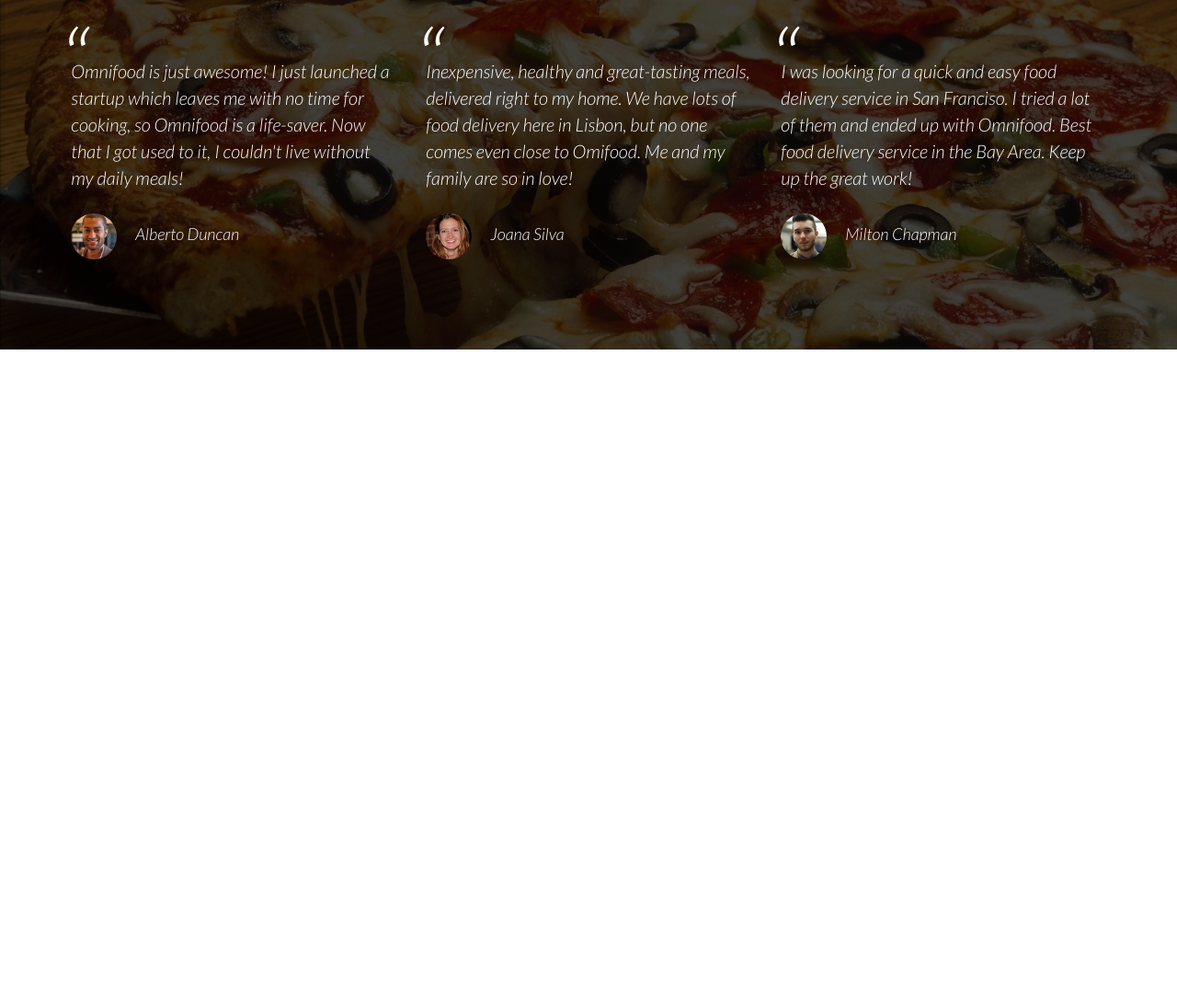
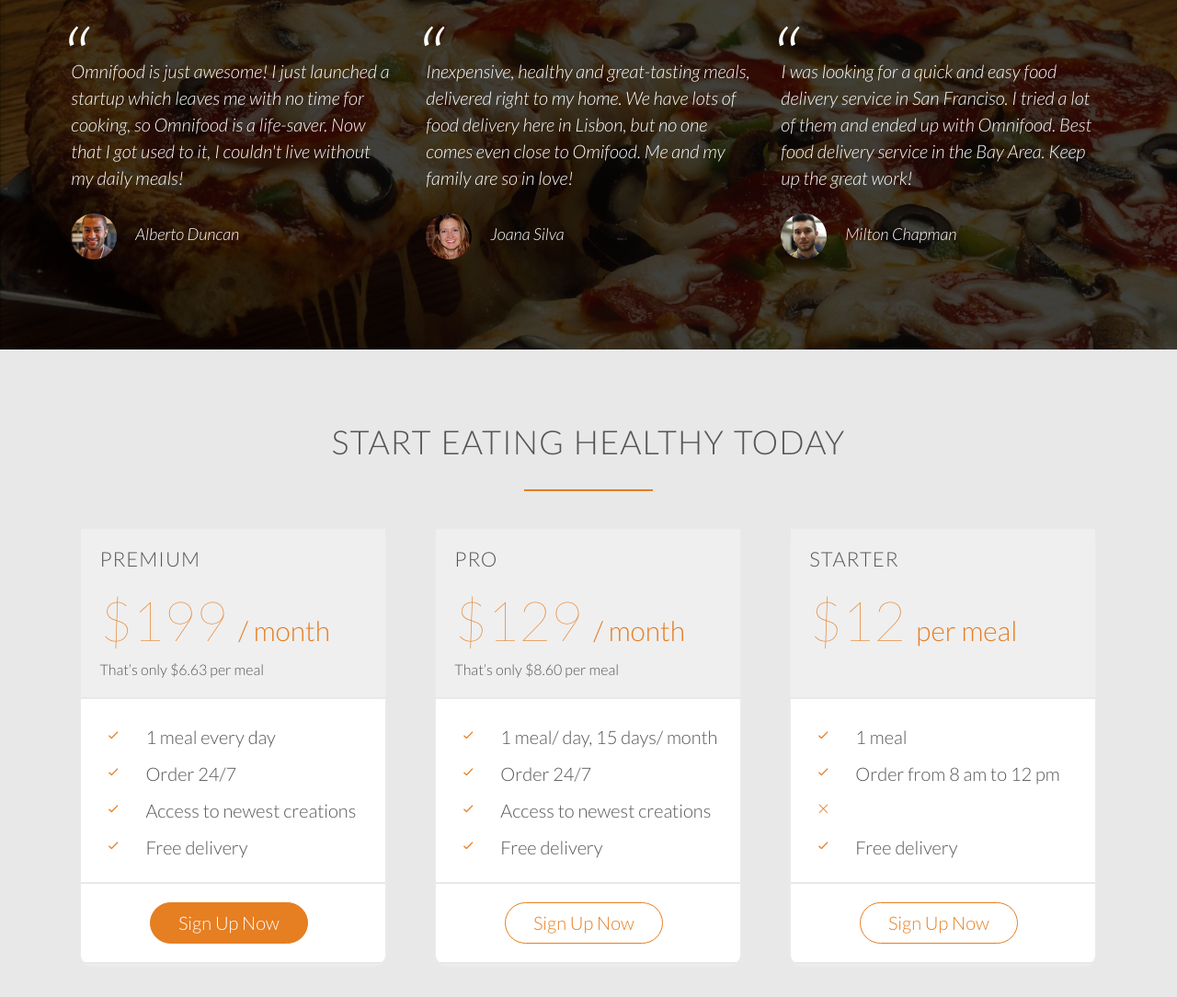
Before and after one commit to trungvuh/Healthy_Kitchen, a plain HTML site: page index.html in a window 1280 px wide. Shown: the part 3564-4648 px from the top of the page at 92% size. Before the commit the page ends 3944 px from the top, so only its background shows below. Drawn offline with Linux system fonts and the light colour scheme; files whose address does not match are found by name.

Commit message:
Add meal plans

```diff
--- a/index.html
+++ b/index.html
@@ -187,15 +187,15 @@
                     <img src="resources/img/san-francisco.jpg" alt="San Francisco">
                     <h3>San Francisco</h3>
                     <div class="city-feature">
-                        <i class="ion-ios-person"></i>
+                        <i class="ion-ios-person icon-small"></i>
                         3700+ happy eaters
                     </div>
                     <div class="city-feature">
-                        <i class="ion-ios-star"></i>
+                        <i class="ion-ios-star icon-small"></i>
                         160+ top chefs
                     </div>
                     <div class="city-feature">
-                        <i class="ion-social-twitter"></i>
+                        <i class="ion-social-twitter icon-small"></i>
                         <a href="#">@lunchplan_sf</a>
                     </div>
                 </div>
@@ -203,15 +203,15 @@
                     <img src="resources/img/la.jpg" alt="San Francisco">
                     <h3>Los Angeles</h3>
                     <div class="city-feature">
-                        <i class="ion-ios-person"></i>
+                        <i class="ion-ios-person icon-small"></i>
                         2300+ happy eaters
                     </div>
                     <div class="city-feature">
-                        <i class="ion-ios-star"></i>
+                        <i class="ion-ios-star icon-small"></i>
                         110+ top chefs
                     </div>
                     <div class="city-feature">
-                        <i class="ion-social-twitter"></i>
+                        <i class="ion-social-twitter icon-small"></i>
                         <a href="#">@lunchplan_la</a>
                     </div>
                 </div>
@@ -219,15 +219,15 @@
                     <img src="resources/img/london.jpg" alt="San Francisco">
                     <h3>Tokyo</h3>
                     <div class="city-feature">
-                        <i class="ion-ios-person"></i>
+                        <i class="ion-ios-person icon-small"></i>
                         1600+ happy eaters
                     </div>
                     <div class="city-feature">
-                        <i class="ion-ios-star"></i>
+                        <i class="ion-ios-star icon-small"></i>
                         120+ top chefs
                     </div>
                     <div class="city-feature">
-                        <i class="ion-social-twitter"></i>
+                        <i class="ion-social-twitter icon-small"></i>
                         <a href="#">@lunchplan_jp</a>
                     </div>
                 </div>
@@ -235,15 +235,15 @@
                     <img src="resources/img/saigon.jpeg" alt="San Francisco">
                     <h3>Ho Chi Minh</h3>
                     <div class="city-feature">
-                        <i class="ion-ios-person"></i>
+                        <i class="ion-ios-person icon-small"></i>
                         1200+ happy eaters
                     </div>
                     <div class="city-feature">
-                        <i class="ion-ios-star"></i>
+                        <i class="ion-ios-star icon-small"></i>
                         80+ top chefs
                     </div>
                     <div class="city-feature">
-                        <i class="ion-social-twitter"></i>
+                        <i class="ion-social-twitter icon-small"></i>
                         <a href="#">@lunchplan_vn</a>
                     </div>
                 </div>
@@ -277,21 +277,104 @@
            </div>
         </section>
 
+        <!--     Sixth Section - Meal Plans     -->
+        <section class="section-plans">
+            <div class="row">
+                <h2>Start eating healthy today</h2>
+            </div>
+            <div class="row">
+                <div class="col span-1-of-3">
+                    <div class="plan-box">
+                        <div>
+                            <h3>Premium</h3>
+                            <p class="plan-price">$199 <span>/ month</span></p>
+                            <p class="plan-price-meal">That’s only $6.63 per meal</p>
+                        </div>
+                        <div>
+                            <ul>
+                                <li><i class="ion-ios-checkmark-empty icon-small"></i>1 meal every day</li>
+                                <li><i class="ion-ios-checkmark-empty icon-small"></i>Order 24/7</li>
+                                <li><i class="ion-ios-checkmark-empty icon-small"></i>Access to newest creations</li>
+                                <li><i class="ion-ios-checkmark-empty icon-small"></i>Free delivery</li>
+                            </ul>
+                        </div>
+                        <div>
+                            <a href="#" class="btn btn-full">Sign Up Now</a>
+                        </div>
+                    </div>
+                </div>
+                <div class="col span-1-of-3">
+                    <div class="plan-box">
+                        <div>
+                            <h3>Pro</h3>
+                            <p class="plan-price">$129 <span>/ month</span></p>
+                            <p class="plan-price-meal">That’s only $8.60 per meal</p>
+                        </div>
+                        <div>
+                            <ul>
+                                <li><i class="ion-ios-checkmark-empty icon-small"></i>1 meal/ day, 15 days/ month</li>
+                                <li><i class="ion-ios-checkmark-empty icon-small"></i>Order 24/7</li>
+                                <li><i class="ion-ios-checkmark-empty icon-small"></i>Access to newest creations</li>
+                                <li><i class="ion-ios-checkmark-empty icon-small"></i>Free delivery</li>
+                            </ul>
+                        </div>
+                        <div>
+                            <a href="#" class="btn btn-ghost">Sign Up Now</a>
+                        </div>
+                    </div>
+                </div>
+                <div class="col span-1-of-3">
+                    <div class="plan-box">
+                        <div>
+                            <h3>Starter</h3>
+                            <p class="plan-price">$12 <span>per meal</span></p>
+                            <p class="plan-price-meal">&nbsp;</p>
+                        </div>
+                        <div>
+                            <ul>
+                                <li><i class="ion-ios-checkmark-empty icon-small"></i>1 meal</li>
+                                <li><i class="ion-ios-checkmark-empty icon-small"></i>Order from 8 am to 12 pm</li>
+                                <li><i class="ion-ios-close-empty icon-small"></i></li>
+                                <li><i class="ion-ios-checkmark-empty icon-small"></i>Free delivery</li>
+                            </ul>
+                        </div>
+                        <div>
+                            <a href="#" class="btn btn-ghost">Sign Up Now</a>
+                        </div>
+                    </div>
+                </div>
+            </div>
+        </section>
+
     </body>
 
 </html>
 
 
 <!--
-Title: Our customers can't live without us
+Title: Start eating healthy today
 
-Omnifood is just awesome! I just launched a startup which leaves me with no time for cooking, so Omnifood is a life-saver. Now that I got used to it, I couldn't live without my daily meals!
-(Alberto Duncan)
+Plan 1: Premium
+399$ per month
+That’s only 13.30$ per meal
+1 meal every day
+Order 24/7
+Access to newest creations
+Free delivery
 
-Inexpensive, healthy and great-tasting meals, delivered right to my home. We have lots of food delivery here in Lisbon, but no one comes even close to Omifood. Me and my family are so in love!
-(Joana Silva)
+Plan 2: Pro
+149$ per month
+That’s only 14.90$ per meal
+1 meal 10 days/month
+Order 24/7
+Access to newest creations
+Free delivery
 
-I was looking for a quick and easy food delivery service in San Franciso. I tried a lot of them and ended up with Omnifood. Best food delivery service in the Bay Area. Keep up the great work!
-(Milton Chapman)
+Plan 3: Starter
+19$ per meal
+1 meal
+Order from 8 am to 12 pm
+Free delivery
+
 
 -->
--- a/resources/css/style.css
+++ b/resources/css/style.css
@@ -185,6 +185,16 @@ header {
     text-align: center;
 }
 
+.icon-small {
+    color: #e67e22;
+    font-size: 130%;
+    display: inline-block;
+    width: 1.5rem;
+    text-align: center;
+    margin-right: 1rem;
+/*    line-height: 120%;*/
+}
+
 /* -----------------------------
         Section 1 - Features
 --------------------------------*/
@@ -314,6 +324,7 @@ header {
     margin-bottom: 0.25rem;
 }
 
+/*
 .city-feature i {
     color: #e67e22;
     font-size: 130%;
@@ -321,8 +332,9 @@ header {
     width: 1.5rem;
     text-align: center;
     margin-right: 1rem;
-/*    line-height: 120%;*/
+    line-height: 120%;
 }
+*/
 
 .city-feature a {
     text-decoration: none;
@@ -377,3 +389,60 @@ cite img {
     margin-right: 1rem;
     vertical-align: middle;
 }
+
+/* -----------------------------
+    Section 6 - Meal Plans
+--------------------------------*/
+
+.section-plans {
+    background-color: #e8e8e8;
+}
+
+.section-plans h3 {
+    text-align: left;
+}
+
+.plan-box {
+    background-color: #fff;
+    border-radius: 10px;
+    width: 90%;
+    margin-left: 5%;
+    box-shadow: 0 2px 2px #efefef;
+}
+
+.plan-box div {
+    padding: 1rem;
+    border-bottom: 2px solid #e8e8e8;
+}
+
+.plan-price {
+    font-size: 300%;
+    margin-bottom: 0.5rem;
+    font-weight: 100;
+    color: #e67e22;
+}
+
+.plan-price span {
+    font-size: 50%;
+    font-weight: 300;
+}
+
+.plan-price-meal {
+    font-size: 80%;
+}
+
+.plan-box ul {
+    list-style: none;
+}
+
+.plan-box ul li {
+    padding: 5px 0;
+}
+
+.plan-box div:last-child {
+    text-align: center;
+}
+
+.plan-box div:first-child {
+    background-color: #efefef;
+}
```
